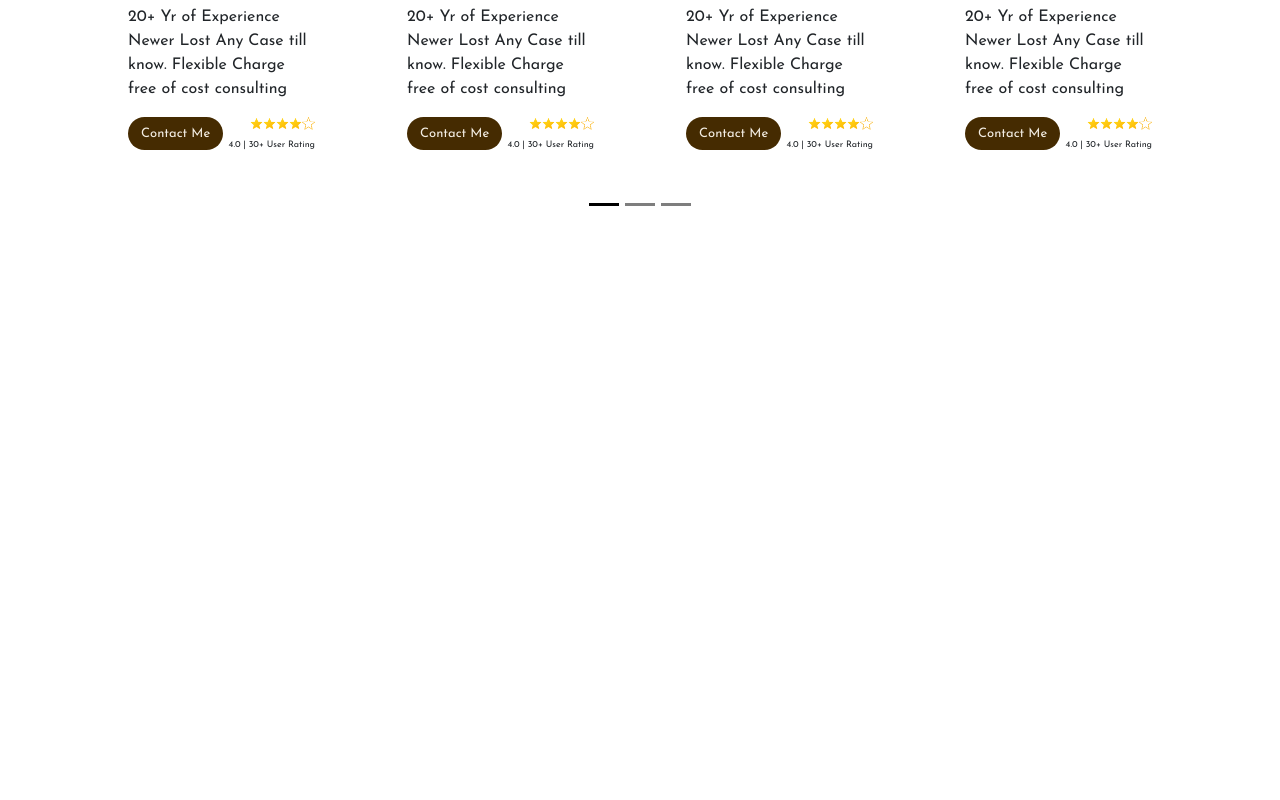
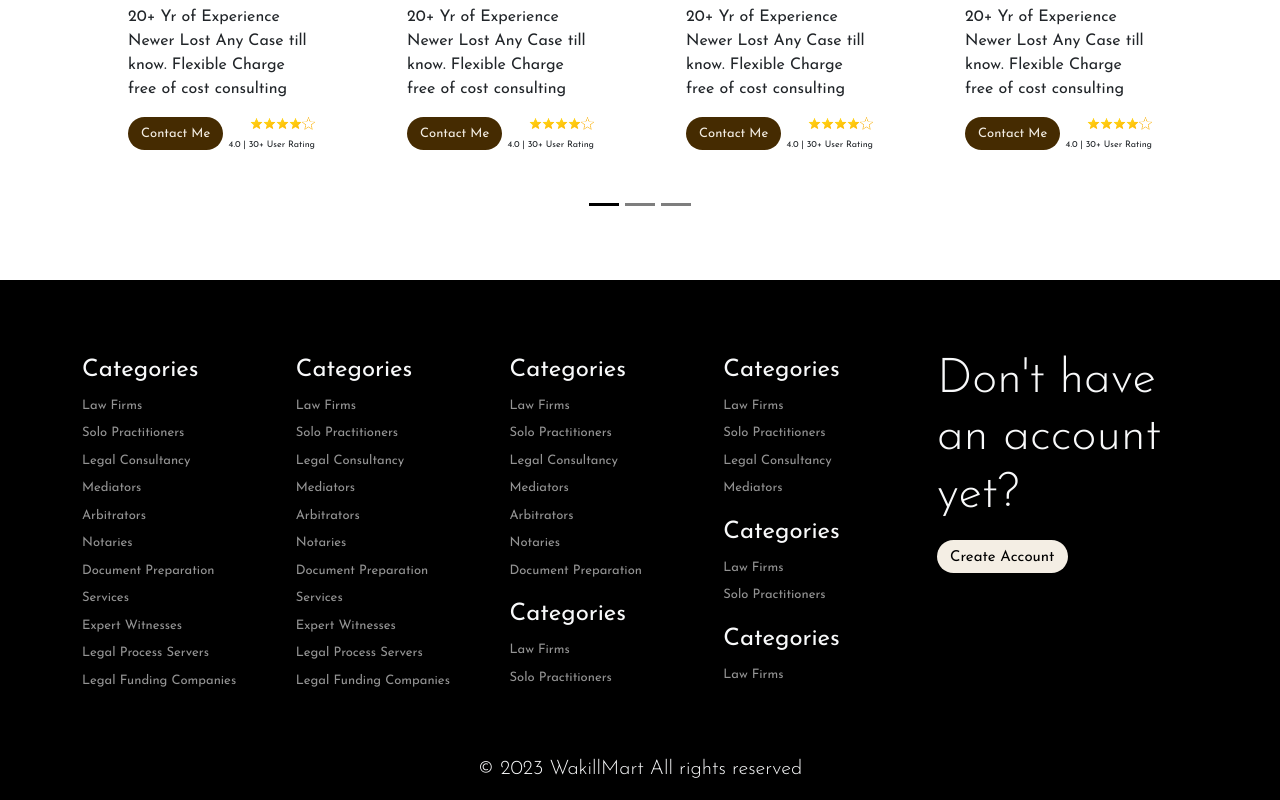
Before and after one commit to vizeerr/SIH-2023-Front-End, a React (Create React App) app: page / in a window 1280 px wide. Shown: the part 2843-3643 px from the top of the page. Before the commit the page ends 3123 px from the top, so only its background shows below. Built offline with nearby package versions, Linux system fonts and the light colour scheme.

Commit message:
footer added

```diff
--- a/src/App.css
+++ b/src/App.css
@@ -33,6 +33,11 @@ body{
   .btn-yellight{
     border: 1px solid var(--brown);
     color: var(--brown);
+  }
+
+  .btn-lightbg{
+    background: var(--yellight);
+    color: #000000;
   }
 
   .head-land{
@@ -180,3 +185,11 @@ body{
   .sm-9{
     font-size: 9px;
   }
+
+  .bg-dark{
+    background: #000000 !important;
+  }
+
+  .footerul li{
+    color: #949494;
+  }
--- /dev/null
+++ b/src/components/Footer.js
@@ -0,0 +1,88 @@
+import React from 'react'
+
+const Footer = () => {
+  return (
+    <div className='container-l mt-5 bg-dark h-100 w-100 text-light pt-4'>
+      <div className="container text-center mt-5">
+        <div className="row text-start">
+            <div className="col">
+                <p className='fs-4 mb-0'>Categories</p>
+                <ul className='footerul sm-13 p-0 mt-0'>
+                    <li className="list-group-item mt-2 mb-2" >Law Firms</li>
+                    <li className="list-group-item mt-2 mb-2">Solo Practitioners</li>
+                    <li className="list-group-item mt-2 mb-2">Legal Consultancy</li>
+                    <li className="list-group-item mt-2 mb-2">Mediators</li>
+                    <li className="list-group-item mt-2 mb-2">Arbitrators</li>
+                    <li className="list-group-item mt-2 mb-2">Notaries</li>
+                    <li className="list-group-item mt-2 mb-2">Document Preparation </li>
+                    <li className="list-group-item mt-2 mb-2">Services</li>
+                    <li className="list-group-item mt-2 mb-2">Expert Witnesses</li>
+                    <li className="list-group-item mt-2 mb-2">Legal Process Servers</li>
+                    <li className="list-group-item mt-2 mb-2">Legal Funding Companies</li>
+                </ul>
+            </div>
+            <div className="col">
+                <p className='fs-4 mb-0'>Categories</p>
+                <ul className='footerul sm-13 p-0 mt-0'>
+                    <li className="list-group-item mt-2 mb-2" >Law Firms</li>
+                    <li className="list-group-item mt-2 mb-2">Solo Practitioners</li>
+                    <li className="list-group-item mt-2 mb-2">Legal Consultancy</li>
+                    <li className="list-group-item mt-2 mb-2">Mediators</li>
+                    <li className="list-group-item mt-2 mb-2">Arbitrators</li>
+                    <li className="list-group-item mt-2 mb-2">Notaries</li>
+                    <li className="list-group-item mt-2 mb-2">Document Preparation </li>
+                    <li className="list-group-item mt-2 mb-2">Services</li>
+                    <li className="list-group-item mt-2 mb-2">Expert Witnesses</li>
+                    <li className="list-group-item mt-2 mb-2">Legal Process Servers</li>
+                    <li className="list-group-item mt-2 mb-2">Legal Funding Companies</li>
+                </ul>
+            </div>
+            <div className="col">
+                <p className='fs-4 mb-0'>Categories</p>
+                <ul className='footerul sm-13 p-0 mt-0'>
+                    <li className="list-group-item mt-2 mb-2" >Law Firms</li>
+                    <li className="list-group-item mt-2 mb-2">Solo Practitioners</li>
+                    <li className="list-group-item mt-2 mb-2">Legal Consultancy</li>
+                    <li className="list-group-item mt-2 mb-2">Mediators</li>
+                    <li className="list-group-item mt-2 mb-2">Arbitrators</li>
+                    <li className="list-group-item mt-2 mb-2">Notaries</li>
+                    <li className="list-group-item mt-2 mb-2">Document Preparation </li>
+                </ul>
+                <p className='fs-4 mb-0'>Categories</p>
+                <ul className='footerul sm-13 p-0 mt-0'>
+                    <li className="list-group-item mt-2 mb-2" >Law Firms</li>
+                    <li className="list-group-item mt-2 mb-2">Solo Practitioners</li>
+                </ul>
+            </div>
+            <div className="col">
+                <p className='fs-4 mb-0'>Categories</p>
+                <ul className='footerul sm-13 p-0 mt-0'>
+                    <li className="list-group-item mt-2 mb-2" >Law Firms</li>
+                    <li className="list-group-item mt-2 mb-2">Solo Practitioners</li>
+                    <li className="list-group-item mt-2 mb-2">Legal Consultancy</li>
+                    <li className="list-group-item mt-2 mb-2">Mediators</li>
+                </ul>
+                <p className='fs-4 mb-0'>Categories</p>
+                <ul className='footerul sm-13 p-0 mt-0'>
+                    <li className="list-group-item mt-2 mb-2" >Law Firms</li>
+                    <li className="list-group-item mt-2 mb-2">Solo Practitioners</li>
+                </ul>
+                <p className='fs-4 mb-0'>Categories</p>
+                <ul className='footerul sm-13 p-0 mt-0'>
+                    <li className="list-group-item mt-2 mb-2" >Law Firms</li>
+                </ul>
+            </div>
+            <div className="col-3">
+                <h1 className='display-5'> Don't have an account yet?</h1>
+                <button type="button" className="btn btn-lightbg float-start w-50 mt-2"> Create Account</button>
+            </div>
+        </div>
+        <div className="row mt-5">
+            <p className='fs-5 fw-light'>© 2023 WakillMart All rights reserved</p>
+        </div>
+        </div>
+    </div>
+  )
+}
+
+export default Footer
--- a/src/components/landing-page/ProviderSlider.js
+++ b/src/components/landing-page/ProviderSlider.js
@@ -166,8 +166,6 @@ const ProviderSlider = () => {
                     {/* </Link> */}
                 </div>
             </div>
-
-
         </div>
       </div>
       <div className="carousel-item" data-bs-interval="2000">
--- a/src/pages/Home.js
+++ b/src/pages/Home.js
@@ -4,6 +4,7 @@ import Herosection from '../components/landing-page/Herosection'
 import Bestpart from '../components/landing-page/Bestpart'
 import ServicesSlider from '../components/landing-page/ServicesSlider'
 import ProviderSlider from '../components/landing-page/ProviderSlider'
+import Footer from '../components/Footer'
 
 const Home = () => {
   return (
@@ -13,6 +14,7 @@ const Home = () => {
       <Bestpart/>
       <ServicesSlider/>
       <ProviderSlider/>
+      <Footer/>
     </div>
   )
 }
```
